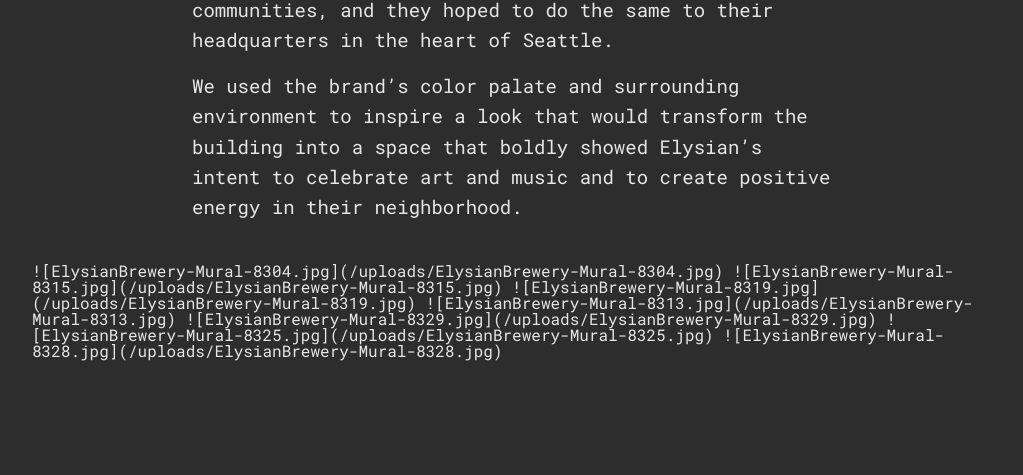
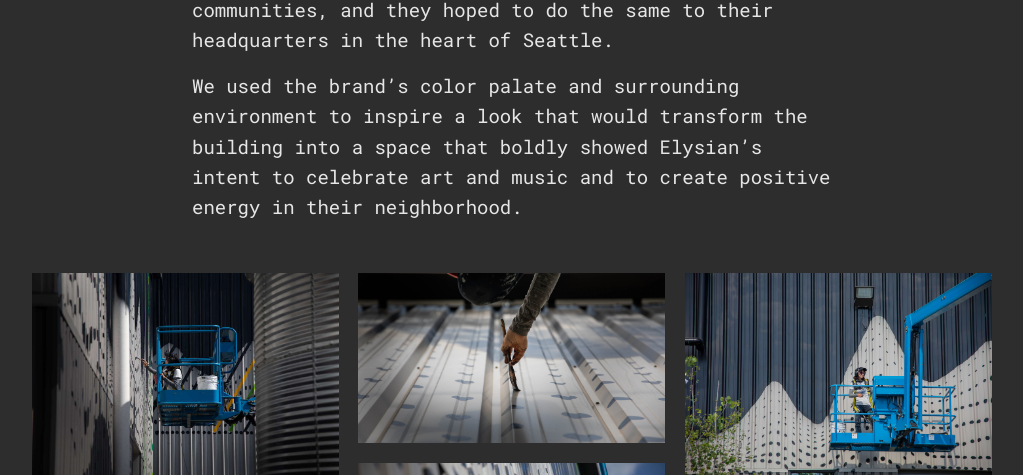
Before and after one commit to factorytown/factorytown.github.io, a Jekyll site: the page built from _projects/elysian.markdown, in a window 1280 px wide and 900 px high, scrolled down 466 px, cut to the strip 0-475 px from the top of the window. Shown: the whole strip, without its empty margins (128-1151 px from the left). Built offline with Jekyll 4.4.1, drawn with Linux system fonts in a browser that asks for light colours; nearby versions of some CDN libraries.

Commit message:
Updated Elysian

```diff
--- a/_projects/elysian.markdown
+++ b/_projects/elysian.markdown
@@ -9,13 +9,12 @@
 
 We used the brand's color palate and surrounding environment to inspire a look that would transform the building into a space that boldly showed Elysian's intent to celebrate art and music and to create positive energy in their neighborhood.
 
-
 <div class="gallery" data-columns="3">
-    ![ElysianBrewery-Mural-8304.jpg](/uploads/ElysianBrewery-Mural-8304.jpg)
-    ![ElysianBrewery-Mural-8315.jpg](/uploads/ElysianBrewery-Mural-8315.jpg)
-    ![ElysianBrewery-Mural-8319.jpg](/uploads/ElysianBrewery-Mural-8319.jpg)
-    ![ElysianBrewery-Mural-8313.jpg](/uploads/ElysianBrewery-Mural-8313.jpg)
-    ![ElysianBrewery-Mural-8329.jpg](/uploads/ElysianBrewery-Mural-8329.jpg)
-    ![ElysianBrewery-Mural-8325.jpg](/uploads/ElysianBrewery-Mural-8325.jpg)
-    ![ElysianBrewery-Mural-8328.jpg](/uploads/ElysianBrewery-Mural-8328.jpg)
+    <img src="/uploads/ElysianBrewery-Mural-8304.jpg" />
+    <img src="/uploads/ElysianBrewery-Mural-8315.jpg" />
+    <img src="/uploads/ElysianBrewery-Mural-8319.jpg" />
+    <img src="/uploads/ElysianBrewery-Mural-8313.jpg" />
+    <img src="/uploads/ElysianBrewery-Mural-8329.jpg" />
+    <img src="/uploads/ElysianBrewery-Mural-8325.jpg" />
+    <img src="/uploads/ElysianBrewery-Mural-8328.jpg" />
 </div>
```
